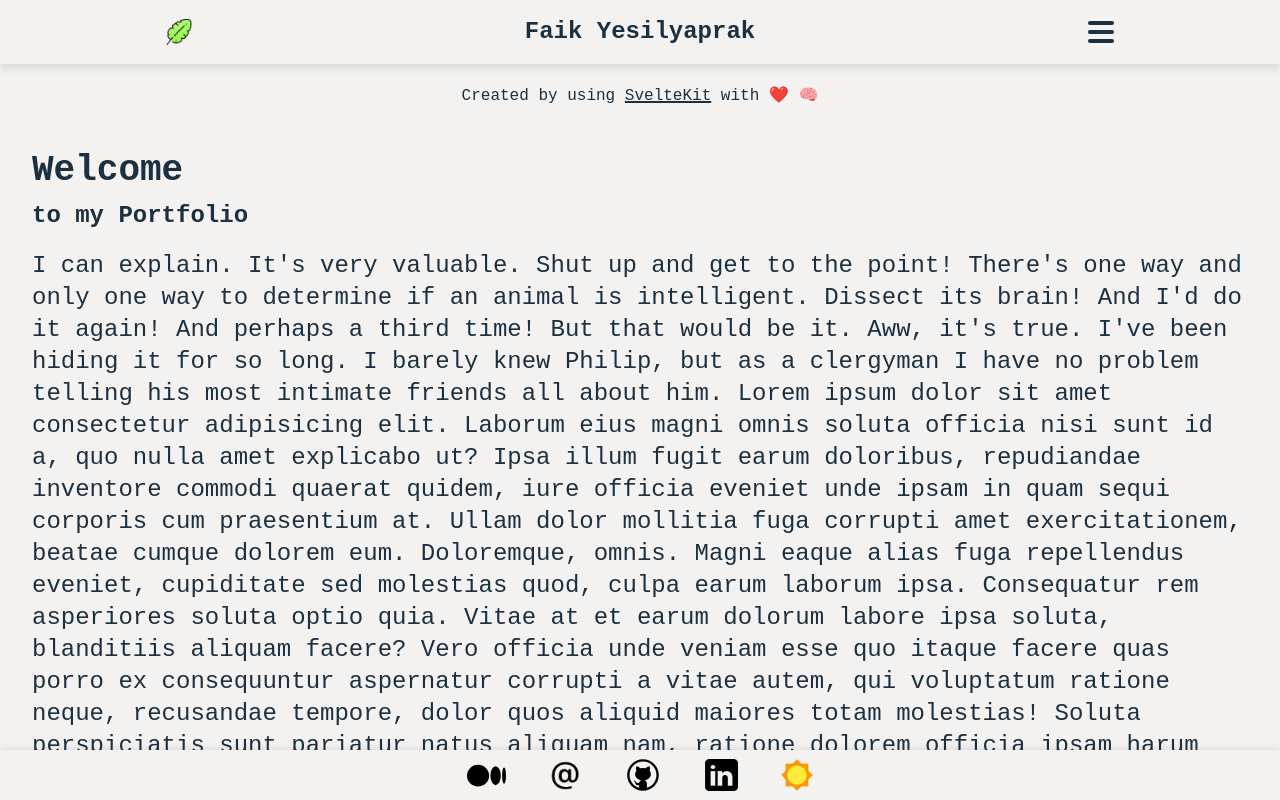
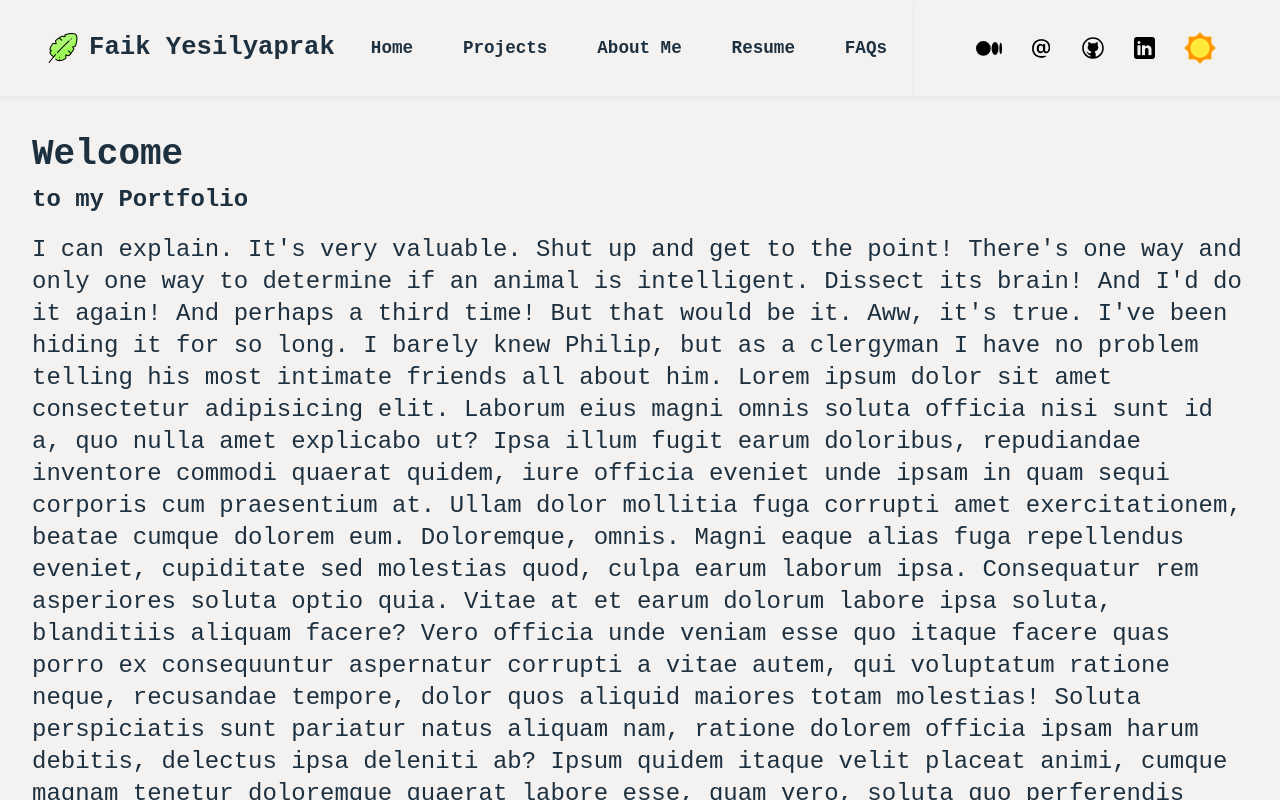
Before and after one commit to FaikYY/portfolio, a SvelteKit app: page / in a window 1280 px wide. Shown: the top 800 px of the page. Built offline with nearby package versions, Linux system fonts and the light colour scheme.

Commit message:
Desktop - laptop screen layout added

```diff
--- a/src/routes/+layout.svelte
+++ b/src/routes/+layout.svelte
@@ -30,11 +30,6 @@
 <style>
 	/*
 	//SECTION: LAYOUT
-	██       █████  ██    ██  ██████  ██    ██ ████████
-	██      ██   ██  ██  ██  ██    ██ ██    ██    ██
-	██      ███████   ████   ██    ██ ██    ██    ██
-	██      ██   ██    ██    ██    ██ ██    ██    ██
-	███████ ██   ██    ██     ██████   ██████     ██
 	*/
 	.app {
 		width: 100vw;
@@ -68,7 +63,7 @@
 		font-size: clamp(0.75rem, 1.5vw, 1rem);
 	}
 
-	/* //SECTION: sm size: Phone */
+	/* //SECTION: sm size: Tablet */
 	@media (640px <= width <= 840px) {
 		.app {
 			grid-template-rows: minmax(4em, auto) minmax(2em, auto) 1fr minmax(4em, auto);
@@ -81,8 +76,17 @@
 		}
 	}
 
-	/* //SECTION: md size: Tablet */
-	@media (min-width: 768px) {
+	/* //SECTION: md size: Big Tablet - Laptop PC */
+	@media (width > 840px) {
+		.app {
+			grid-template-columns: 1fr 1fr 1fr 1fr 4rem;
+			grid-template-rows: minmax(6em, auto) minmax(4em, auto) 1fr minmax(2em, auto);
+			grid-template-areas:
+				'header header header iconbox iconbox'
+				'main main main main main'
+				'main main main main main'
+				'footer footer footer footer footer';
+		}
 	}
 
 	/* //SECTION: lg size: Laptop Small */
--- a/src/routes/Header.svelte
+++ b/src/routes/Header.svelte
@@ -64,4 +64,29 @@
 			height: 30px;
 		}
 	}
+
+	@media (width >= 840px) {
+		header {
+			position: sticky;
+			/* height: 10vw; */
+			width: auto-fit;
+			display: flex;
+			justify-content: space-around;
+			align-items: center;
+			box-shadow: 0 3px 6px rgba(29, 48, 64, 0.05);
+			padding-left: clamp(2rem, 3rem, 4rem);
+			z-index: 4;
+			/* background-color: red; */
+		}
+
+		#logo {
+			flex-grow: clamp(0.25, 0.5, 0.75);
+			font-size: clamp(1.25rem, 2vw, 1.75rem);
+		}
+
+		#icon__leaf {
+			width: 30px;
+			height: 30px;
+		}
+	}
 </style>
--- a/src/routes/Icon.svelte
+++ b/src/routes/Icon.svelte
@@ -14,6 +14,6 @@
 
 <style>
 	img {
-		width: clamp(2rem, 3vw, 2.5rem);
+		width: clamp(1.5rem, 2vw, 2rem);
 	}
 </style>
--- a/src/routes/IconBox.svelte
+++ b/src/routes/IconBox.svelte
@@ -45,4 +45,19 @@
 			box-shadow: 0 10px 10px rgba(29, 48, 64, 0.1);
 		}
 	}
+
+	@media (width > 840px) {
+		#icon__box {
+			position: sticky;
+			height: 100%;
+			top: 0;
+			/* padding-right: 1rem; */
+			/* padding-left: 2rem; */
+			justify-content: space-around;
+			box-shadow: 0 3px 6px rgba(29, 48, 64, 0.05);
+			padding-right: clamp(1rem, 4vw, 4rem);
+			padding-left: clamp(1rem, 4vw, 4rem);
+			gap: 0;
+		}
+	}
 </style>
--- a/src/routes/Navbar.svelte
+++ b/src/routes/Navbar.svelte
@@ -9,7 +9,6 @@
 
 <!-- svelte-ignore a11y-no-static-element-interactions -->
 <!-- svelte-ignore a11y-click-events-have-key-events -->
-<!-- <div on:click={toggleMenu} class="menu__btn" class:burger__animation={$isHamburgerExpanded} /> -->
 <div on:click={toggleMenu} class="hamburger__btn" class:burger__animation={$isHamburgerExpanded}>
 	<div class="hamburger__bar"></div>
 	<div class="hamburger__bar"></div>
@@ -68,7 +67,9 @@
 		left: 0 !important;
 	}
 
-	/* //SECTION: Mobile Menu and Items  */
+	/*
+	//SECTION: Mobile Menu and Items
+	*/
 	nav {
 		display: block;
 		position: fixed;
@@ -103,7 +104,9 @@
 		color: var(--color-background);
 	}
 
-	/* //SECTION: Draw the hamburger menu  */
+	/*
+	//SECTION: Draw the hamburger menu
+	 */
 	.hamburger__btn {
 		right: 0;
 		width: 26px;
@@ -142,10 +145,11 @@
 		transform: rotate(90deg) translate(-14px, -4px);
 	}
 
-	@media (640px <= width <= 840px) {
+	/* NOTE: Until the width is 640px */
+	@media (640px <= width) {
 		.menu__item {
 			margin: 0;
-			font-size: clamp(0.75rem, 1.5vw, 1.25rem);
+			font-size: clamp(0.75rem, 1.5vw, 1.1rem);
 			padding: 0;
 		}
 
@@ -163,10 +167,16 @@
 			box-shadow: none;
 			transition: 0.3s ease;
 			border-radius: 10px;
-			height: 10vw;
+			/* height: 10vw; */
 			padding: 0;
-			padding-left: 4rem;
-			padding-right: 1rem;
+		}
+	}
+
+	@media (width >= 640px) {
+		nav {
+			justify-content: space-around;
+			padding: 0;
+			flex-grow: minmax(6, 12);
 			/* background-color: red; */
 		}
 	}
```
